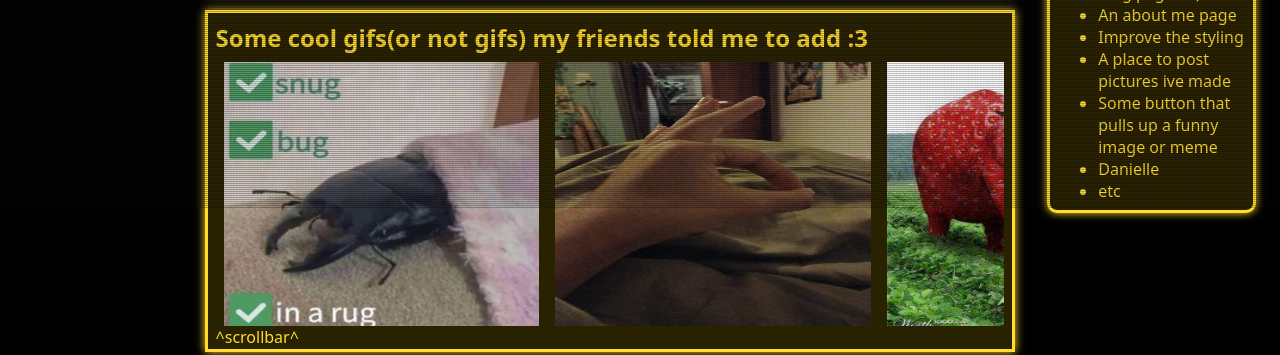
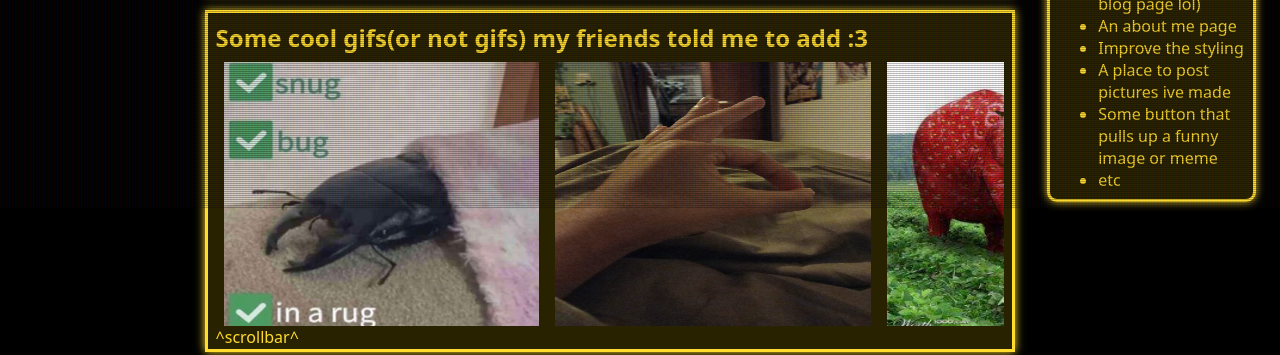
Before and after one commit to Pr0xximity999/Blog, a website: page index.html in a window 1280 px wide. Shown: the part 592-947 px from the top of the page. Drawn offline with Linux system fonts and the light colour scheme.

Commit message:
removed todo item

```diff
--- a/index.html
+++ b/index.html
@@ -103,7 +103,6 @@
                     <li>Improve the styling</li>
                     <li>A place to post pictures ive made</li>
                     <li>Some button that pulls up a funny image or meme</li>
-                    <li>Danielle</li>
                     <li>etc</li>
                 </ul>
             </div>
```
